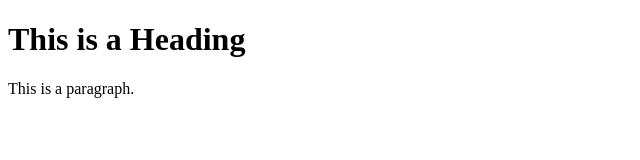
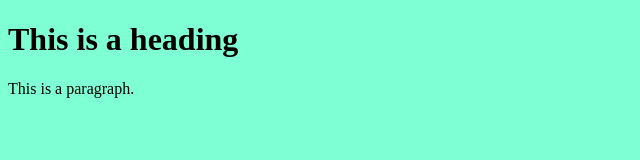
Before and after one commit to firenationprince/UX_UI_HW17, a plain HTML site: page index.html in a window 1280 px wide. Shown: the whole page, without its empty margins (0-640 px from the left). Drawn offline with Linux system fonts and the light colour scheme; files that its build step writes are made by us from their sources.

Commit message:
Update index.html

```diff
--- a/index.html
+++ b/index.html
@@ -1,11 +1,12 @@
 <!DOCTYPE html>
 <html>
 <head>
-<title>Page Title</title>
+    <title>Francisco M17</title>
+  <link rel="stylesheet" href="styles.css">
 </head>
 <body>
 
-<h1>This is a Heading</h1>
+<h1>This is a heading</h1>
 <p>This is a paragraph.</p>
 
 </body>
```
